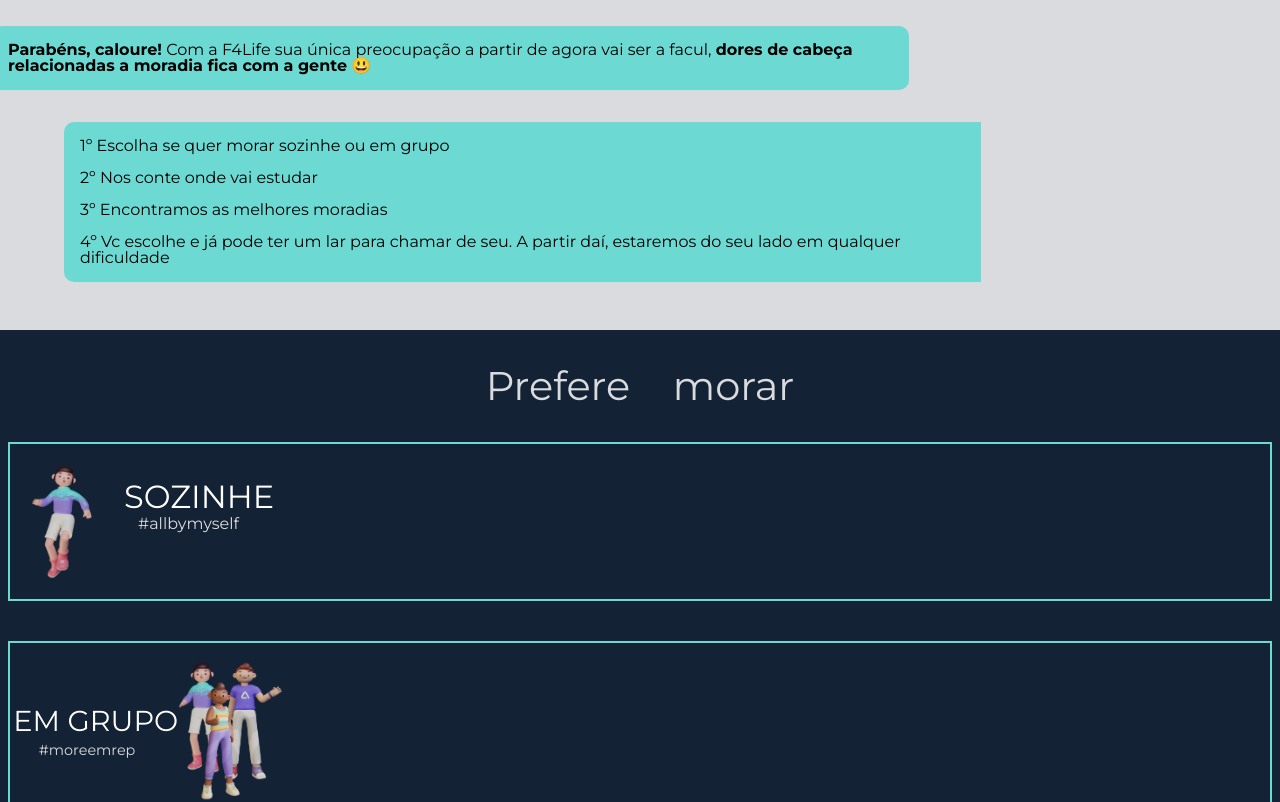
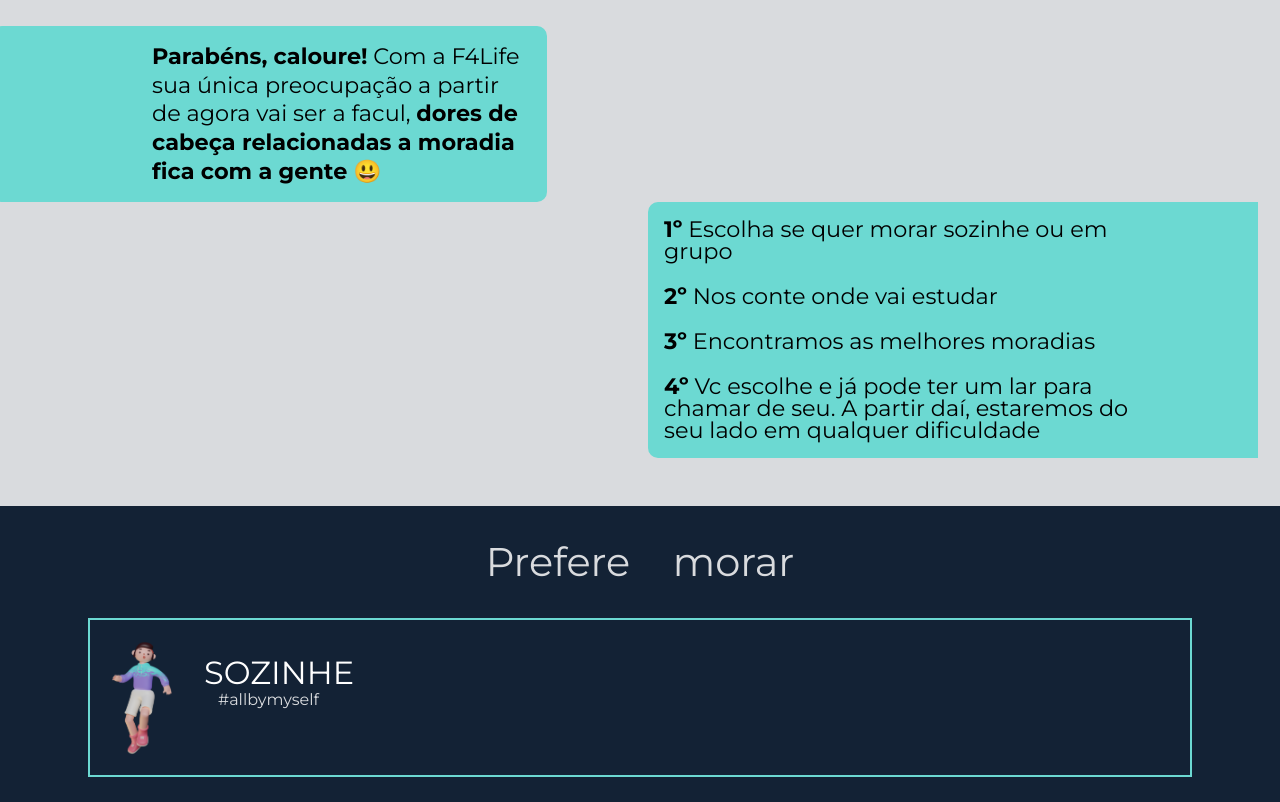
Before and after one commit to o-gariba/desafio-lp-F4Life, a plain HTML site: page index.html in a window 1280 px wide. Shown: the part 688-1490 px from the top of the page. Drawn offline with Linux system fonts and the light colour scheme.

Commit message:
Sessão quem somos nos finalizada desktop.

```diff
--- a/css/estilos.css
+++ b/css/estilos.css
@@ -169,6 +169,29 @@ header{
     margin: 2rem 0 2rem 3.5rem;
 }
 
+@media screen and (min-width: 1000px) {
+
+    .quem-somos-conteudo {
+        width: 30%;
+
+        padding-left: 10rem;
+
+        line-height: 1.8rem;
+
+        font-size: 1.4rem;
+    }
+
+    .quem-somos-conteudo-direita {
+        font-size: 1.4rem;
+
+        margin: 0 0 2rem 40rem;
+        padding-right: 5.5rem;
+
+        width: 40%;
+    }
+
+}
+
 /* MORADIAS */
 
 .moradias {
@@ -247,6 +270,13 @@ header{
 
     padding: 1rem .5rem;
     margin-left: 9.8rem;
+}
+
+@media screen and (min-width: 1000px) {
+
+    .moradias {
+        padding: 1rem 5.5rem ;
+    }
 }
 
 /* VANTAGENS */
--- a/index.html
+++ b/index.html
@@ -45,7 +45,10 @@
     <section class="quem-somos" id="quem-somos">
         <h1 class="quem-somos-titulo">F4Life?</h1>
         <p class="quem-somos-conteudo"><strong class="quem-somos-strong">Parabéns, caloure!</strong> Com a F4Life sua única preocupação a partir de agora vai ser a facul, <strong class="quem-somos-strong">dores de cabeça relacionadas a moradia fica com a gente</strong> &#128515;</p>
-        <p class="quem-somos-conteudo-direita">1º Escolha se quer morar sozinhe ou em grupo<br><br>2º Nos conte onde vai estudar<br><br>3º Encontramos as melhores moradias<br><br>4º Vc escolhe e já pode ter um lar para chamar de seu. A partir daí, estaremos do seu lado em qualquer dificuldade</p>
+        <p class="quem-somos-conteudo-direita"><strong class="quem-somos-strong">1º</strong> Escolha se quer morar sozinhe ou em grupo<br><br>
+        <strong class="quem-somos-strong">2º</strong> Nos conte onde vai estudar<br><br>
+        <strong class="quem-somos-strong">3º</strong> Encontramos as melhores moradias<br><br>
+        <strong class="quem-somos-strong">4º</strong> Vc escolhe e já pode ter um lar para chamar de seu. A partir daí, estaremos do seu lado em qualquer dificuldade</p>
     </section>
 
 
```
